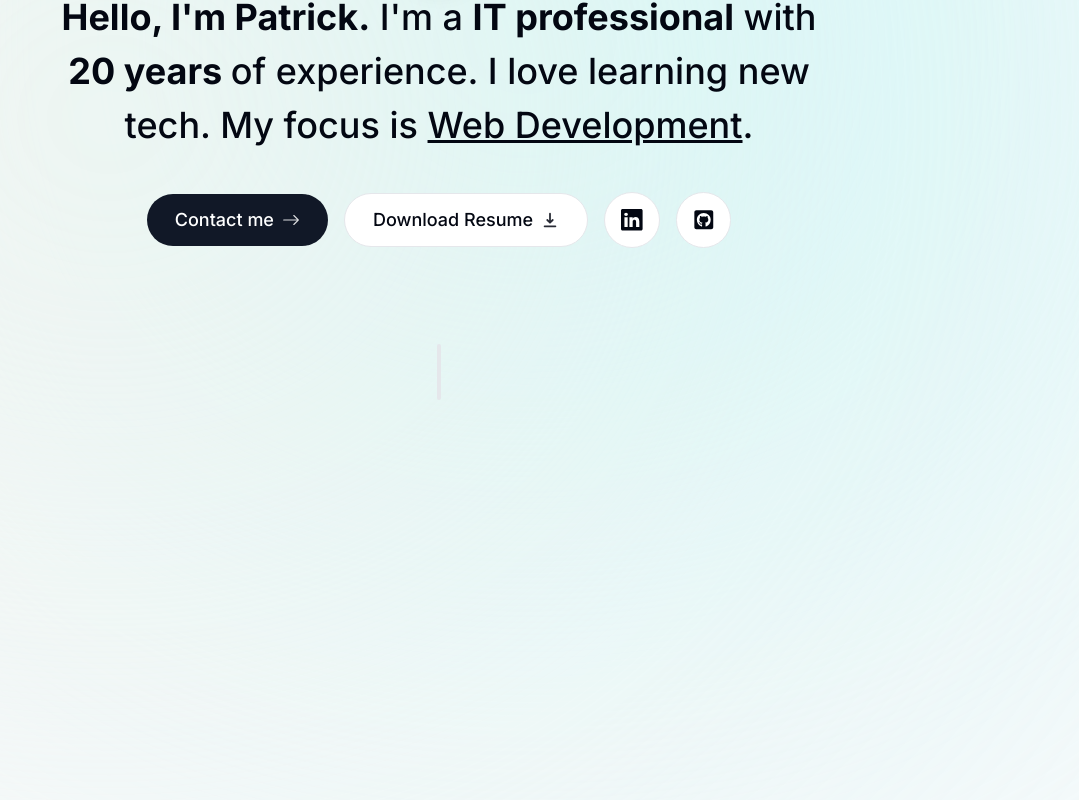
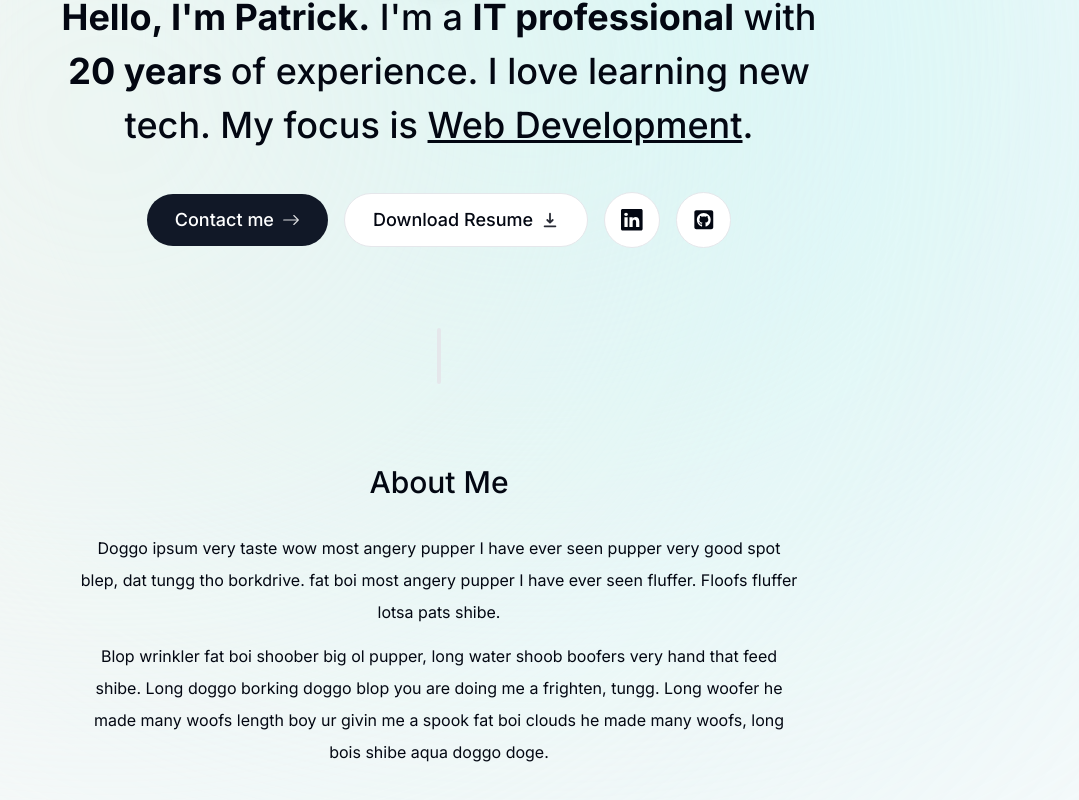
Before and after one commit to patrickrohrman/portfolio, a Next.js app: page / in a window 1280 px wide. Shown: the part 266-1066 px from the top of the page, without its empty margins (201-1280 px from the left). Built offline with nearby package versions, Linux system fonts and the light colour scheme.

Commit message:
broke out section heading components and added about

```diff
--- a/app/page.tsx
+++ b/app/page.tsx
@@ -1,3 +1,4 @@
+import About from "@/components/about";
 import Divider from "@/components/divider";
 import Intro from "@/components/intro";
 
@@ -5,5 +6,6 @@ export default function Home() {
   return <main className="flex flex-col items-center px-4">
     <Intro />
     <Divider />
+    <About />
   </main>;
 }
--- /dev/null
+++ b/components/about.tsx
@@ -0,0 +1,21 @@
+"use client"
+import React from 'react'
+import SectionHeading from './sectionheading'
+import { motion } from "framer-motion"
+
+export default function About() {
+  return (
+    <motion.section className='mb-28 max-w-[45rem] text-center leading-8 sm_mb-40' initial={{ opacity: 0, y: 100 }} animate={{ opacity: 1, y: 0 }} transition={{ delay: 0.175 }}>
+        <SectionHeading>About Me</SectionHeading>
+        <p className='mb-3 '>
+        Doggo ipsum very taste wow most angery pupper I have ever seen pupper very good spot blep, dat tungg tho borkdrive. fat boi most angery pupper I have ever seen fluffer. Floofs fluffer lotsa pats shibe.
+
+        </p>
+
+
+        <p>
+        Blop wrinkler fat boi shoober big ol pupper, long water shoob boofers very hand that feed shibe. Long doggo borking doggo blop you are doing me a frighten, tungg. Long woofer he made many woofs length boy ur givin me a spook fat boi clouds he made many woofs, long bois shibe aqua doggo doge.
+        </p>
+    </motion.section>
+  )
+}
--- a/components/divider.tsx
+++ b/components/divider.tsx
@@ -4,7 +4,7 @@ import { motion } from "framer-motion"
 
 export default function Divider() {
   return (
-    <motion.div className='bg-gray-200 my-24 h-14 w-1 rounded-full hidden sm:block'
+    <motion.div className='bg-gray-200 my-20 h-14 w-1 rounded-full hidden sm:block'
         initial={{ opacity: 0, y: 100 }}
         animate={{ opacity: 1, y: 0 }}
         transition={{ delay: 0.125 }}
--- /dev/null
+++ b/components/sectionheading.tsx
@@ -0,0 +1,9 @@
+import React from 'react'
+
+type SectionHeadingProps = {
+    children: React.ReactNode
+}
+
+export default function SectionHeading({ children }: SectionHeadingProps) {
+  return <h2 className='text-3xl font-medium capitalize mb-8'>{children}</h2>
+}
```
